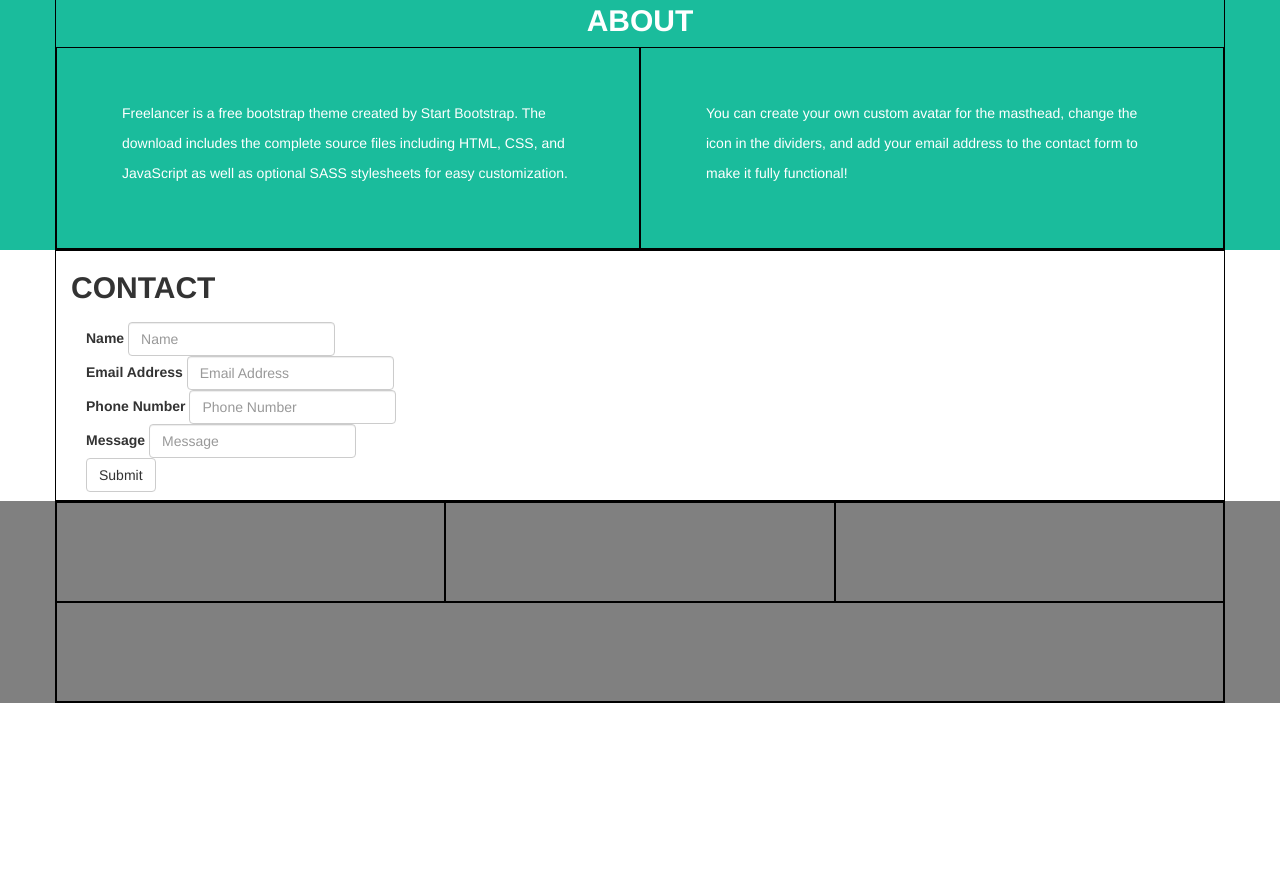
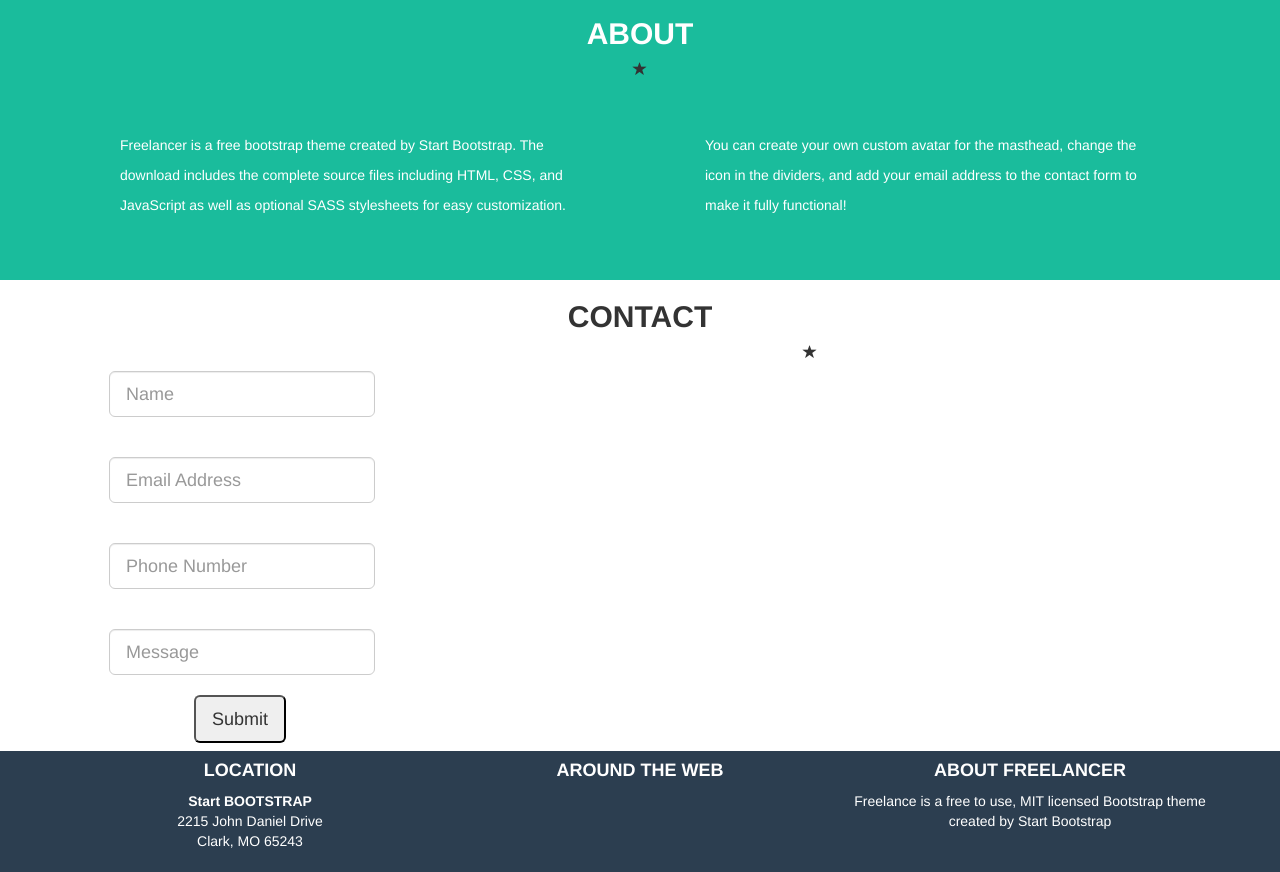
Before and after one commit to annarosalen/html-css-bootstrap-freelancer, a plain HTML site: page index.html in a window 1280 px wide. Shown: the part 1168-2040 px from the top of the page. Before the commit the page ends 1871 px from the top, so only its background shows below. Drawn offline with nearby package versions, Linux system fonts and the light colour scheme.

Commit message:
aggiunta footer

```diff
--- a/css/style.css
+++ b/css/style.css
@@ -1,7 +1,7 @@
 /* regole di debug */
 [class*="col-"]{
-  min-height: 100px;
-  border: solid black 1px;
+  /* min-height: 100px; */
+  /* border: solid black 1px; */
 }
 
 /* regole generali */
@@ -42,8 +42,6 @@
   text-align: center;
 }
 
-.titoli-sezioni h2{
-  font-size: 40px;
 }
 .outer-line{
   border-bottom: solid black 2px;
@@ -78,8 +76,14 @@
 
 /* **********sezione contact************** */
 
-.form-group{
+#contact{
+  text-align: center;
+}
+
+.form-group-lg{
   width: 100%;
+  /* text-align: left; */
+  padding: 20px;
 }
 
 
@@ -88,6 +92,8 @@
 
 
 
+
+
 footer{
-  background-color: grey;
+  background-color:	#2c3e50;
 }
--- a/index.html
+++ b/index.html
@@ -55,6 +55,9 @@
               <div class="jumbotron">
                 <img src="img/user-default.png" alt="">
                 <h1 class="text-white">START BOOTSTRAP</h1>
+                <span class="outer-line black"></span>
+                <span class="glyphicon glyphicon-star"></span>
+                <span class="outer-line black"></span>
                 <p class="text-white">Graphic Atist - Web Designer - Illustrator</p>
               </div>
             </div>
@@ -136,7 +139,9 @@
 
                 <div id="about">
                   <h2 class="titoli-sezioni text-white"><strong>ABOUT</strong></h2>
-
+                  <span class="outer-line black"></span>
+                  <span class="glyphicon glyphicon-star"></span>
+                  <span class="outer-line black"></span>
                 </div>
                 <div class="row">
                   <div class="col-xs-12 col-sm-6 col-md-6">
@@ -167,24 +172,28 @@
               <div class="col-xs-12">
                 <div id="contact">
                   <h2 class="titoli-sezioni"><strong>CONTACT</strong></h2>
+                  <span class="outer-line black"></span>
+                  <span class="glyphicon glyphicon-star"></span>
+                  <span class="outer-line black"></span>
+
                   <form class="navbar-form navbar-left " role="search">
-                    <div class="form-group">
-                      <label>Name</label>
+                    <div class="form-group-lg">
+                      <label></label>
                       <input type="text" class="form-control" placeholder="Name">
                     </div>
-                    <div class="form-group">
-                      <label>Email Address</label>
+                    <div class="form-group-lg">
+                      <label></label>
                       <input type="text" class="form-control" placeholder="Email Address">
                     </div>
-                    <div class="form-group">
-                      <label>Phone Number</label>
+                    <div class="form-group-lg">
+                      <label></label>
                       <input type="text" class="form-control" placeholder="Phone Number">
                     </div>
-                    <div class="form-group">
-                      <label>Message</label>
+                    <div class="form-group-lg">
+                      <label></label>
                       <input type="text" class="form-control" placeholder="Message">
                     </div>
-                    <button type="submit" class="btn btn-default">Submit</button>
+                    <button type="submit" class="btn-group btn-lg">Submit</button>
                   </form>
 
                 </div>
@@ -204,12 +213,23 @@
             <div class="col-xs-12">
               <div class="row">
                 <div class="col-xs-12 col-md-4">
+                  <h4 class="text-white text-center"><strong>LOCATION</strong></h4>
+                  <address class="text-white text-center">
+                    <strong>Start BOOTSTRAP</strong><br>
+                    2215 John Daniel Drive<br>
+                      Clark, MO 65243<br>
+                    <abbr title="Phone"></abbr>
+                  </address>
                 </div>
                 <div class="col-xs-12 col-md-4">
+                  <h4 class="text-white text-center"><strong>AROUND THE WEB</strong></h4>
                 </div>
                 <div class="col-xs-12 col-md-4">
+                  <h4 class="text-white text-center"><strong>ABOUT FREELANCER</strong></h4>
+                  <p class="text-white text-center">Freelance is a free to use, MIT licensed Bootstrap theme created by Start Bootstrap</p>
                 </div>
               </div>
+
               <div class="row">
                 <div class="col-xs-12">
                 </div>
```
